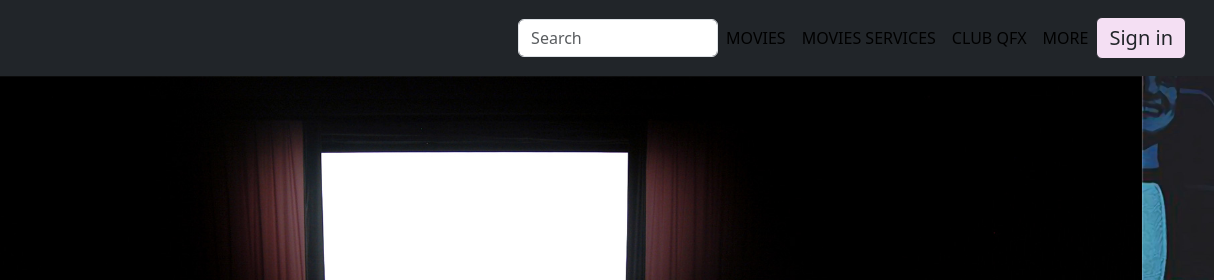
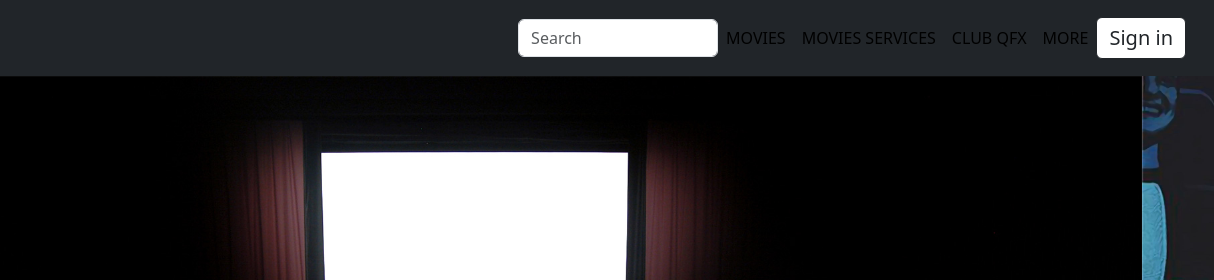
Before and after one commit to ShrabanSah77/movie-mate-frontend, a plain HTML site: page pages/home/home.html in a window 1280 px wide. Shown: the top 280 px of the page, 66-1280 px from the left. Drawn offline with nearby package versions, Linux system fonts and the light colour scheme.

Commit message:
change in style

```diff
--- a/assets/styles/style.css
+++ b/assets/styles/style.css
@@ -17,8 +17,8 @@ svg {
 .navbar .form-control {
   width: 200px;
 }
-.navbar .btn{
-  background-color: rgb(244, 223, 243);
+.navbar .btn {
+  background-color: rgb(255, 255, 255);
 }
 
 /* ul.nav-item{
@@ -32,10 +32,10 @@ svg {
   width: 100%;
 }
 
-.container{
+.container {
   background-color: rgb(244, 223, 243);
 }
-.container .card-body{
+.container .card-body {
   background-color: white;
 }
 
@@ -44,7 +44,7 @@ svg {
 .card {
   background-color: rgb(249, 188, 119);
 }
-.card .btn{
+.card .btn {
   background-color: rgb(244, 223, 243);
 }
 
@@ -67,20 +67,21 @@ label,
   font-weight: bold;
 }
 
-.grid{
+.grid {
   background-color: rgb(223, 223, 230);
 }
 
-.footer{
+.footer {
   background-color: rgb(223, 223, 230);
 }
 
-.footer-img, .footer-img-top {
+.footer-img,
+.footer-img-top {
   vertical-align: middle;
   height: 50px;
   width: 50px;
 }
 
-.footer{
+.footer {
   margin-top: 10px;
 }
```
